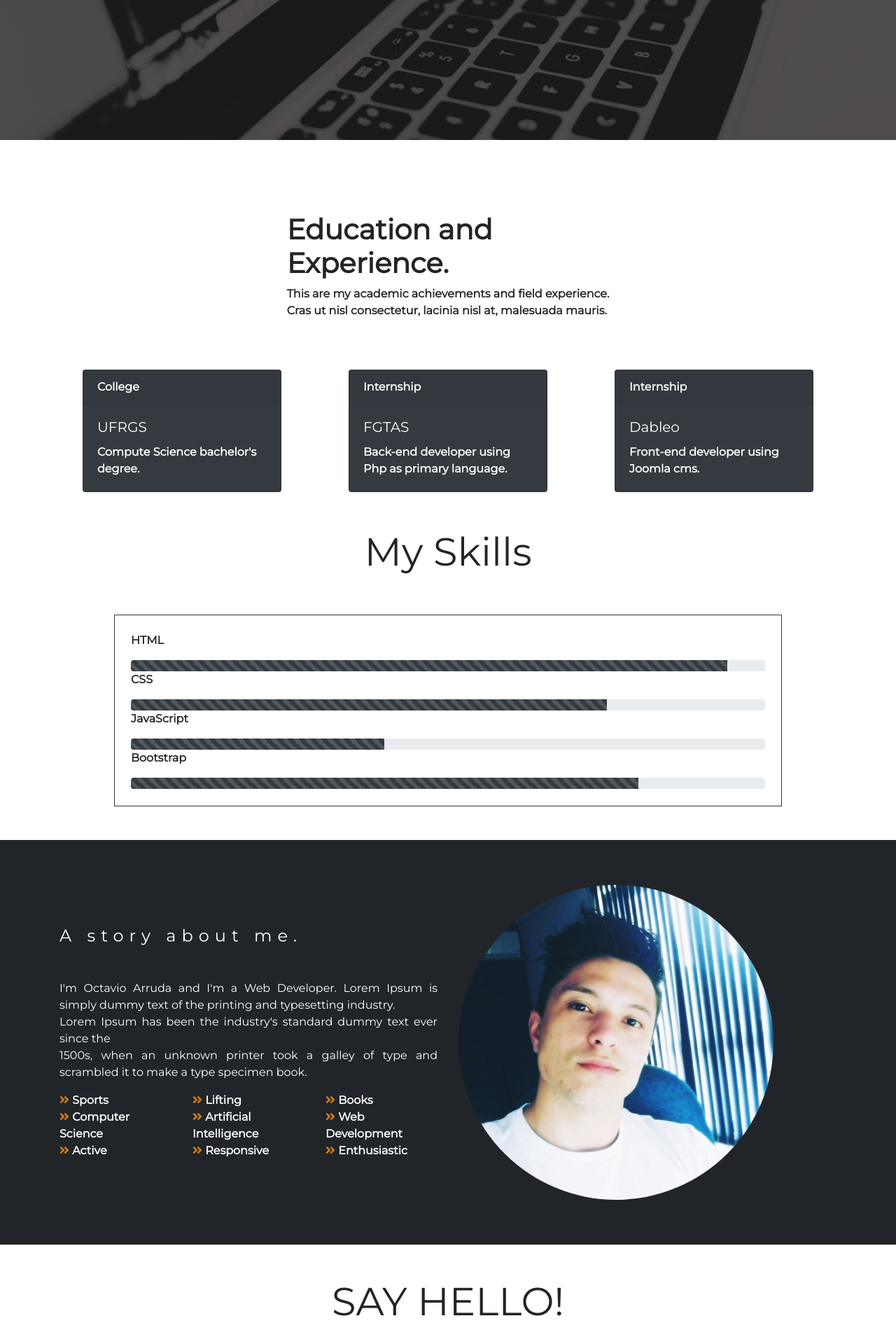
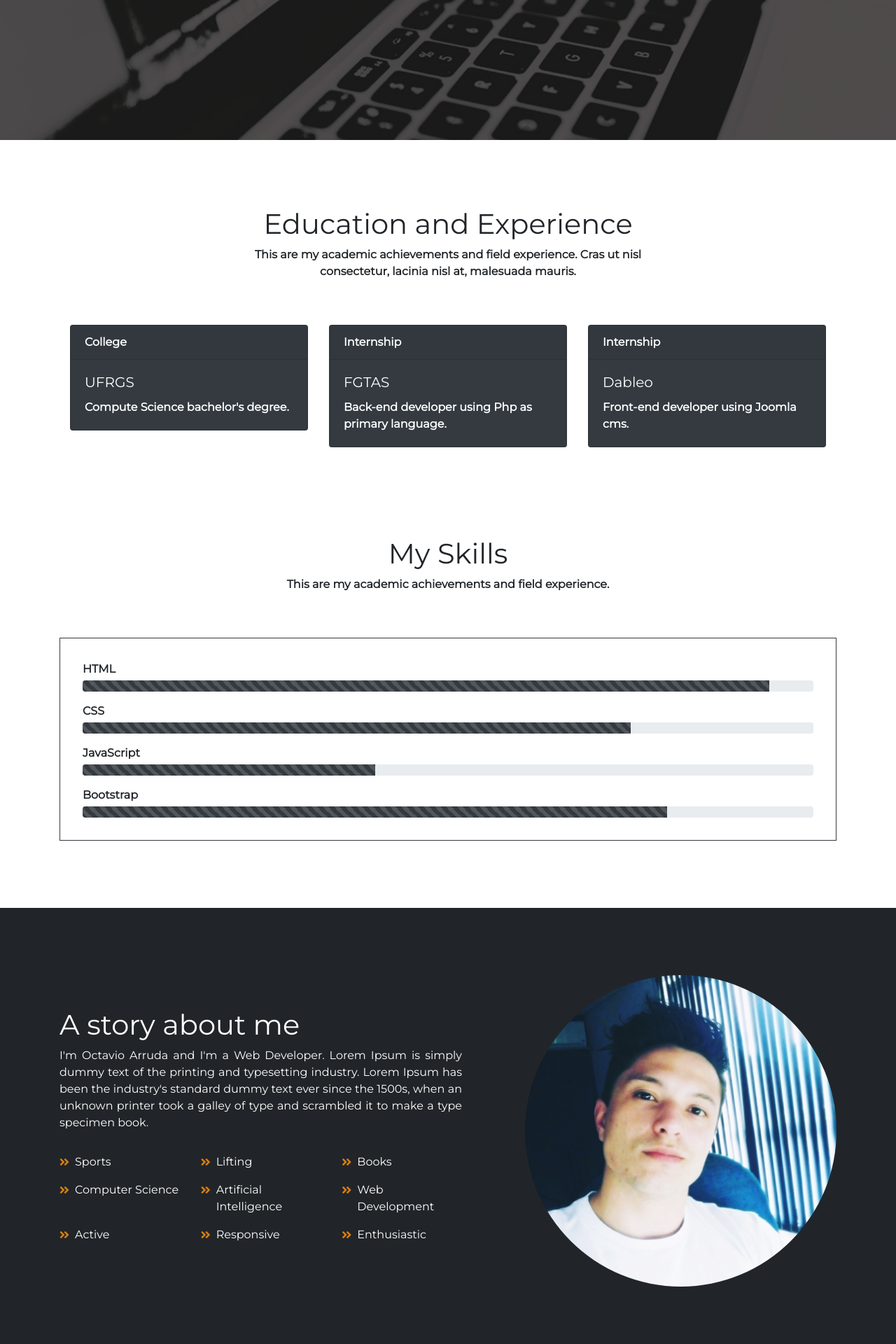
Before and after one commit to OctavioArruda/Blog, a PHP site: page / in a window 1280 px wide. Shown: the part 600-2520 px from the top of the page at 70% size. Run offline with PHP 8.4, Linux system fonts and the light colour scheme; some libraries are stand-ins or nearby versions.

Commit message:
General margin/padding fix

```diff
--- a/blog.html
+++ b/blog.html
@@ -58,10 +58,10 @@
         que ela seja englobada por um container, mas provavelmente que tenha um dentro (ou não)
     -->
     <section id="hero" class="d-flex flex-column justify-content-center">
-        <h1 class="text-white text-center mt-5 main-title display-1">
+        <h1 class="text-white text-center main-title">
             Hello, I'm <span class="highlight">Octavio</span>
         </h1>
-        <p class="text-white text-center main-text display-4">
+        <p class="text-white text-center main-text">
             A creative
             <span class="highlight">front-end developer</span> based in
             Porto Alegre.
@@ -72,19 +72,15 @@
 
     <!-- SECOND SCREEN START -->
     <section id="exps" data-aos="fade-right">
-        <div class="container pt-5">
-            <div class="d-flex flex-row align-items-center justify-content-center mt-5">
-                <div class="p-2">
-                    <h1 class="display-5 main-text">Education and<br> Experience.</h1>
-                    <p class="main-text">This are my academic achievements and field experience. <br>Cras ut nisl
-                        consectetur,
-                        lacinia nisl at,
-                        malesuada mauris.</p>
-                </div>
-            </div>
-            <div class="row">
-                <div class="col col-sm-4 col-12 p-5">
-                    <div class="card text-white bg-dark" style="max-width: 18rem;">
+        <div class="container">
+            <h1 class="title text-center">Education and Experience</h1>
+            <p class="subtitle text-center">
+                This are my academic achievements and field experience. Cras ut nisl consectetur, lacinia nisl at, malesuada mauris.
+            </p>
+
+            <div class="row experience-list">
+                <div class="col-10 col-md-4">
+                    <div class="card text-white bg-dark">
                         <div class="card-header">College</div>
                         <div class="card-body">
                             <h5 class="card-title">UFRGS</h5>
@@ -92,8 +88,8 @@
                         </div>
                     </div>
                 </div>
-                <div class="col col-sm-4 col-12 p-5">
-                    <div class="card text-white bg-dark" style="max-width: 18rem;">
+                <div class="col-10 col-md-4">
+                    <div class="card text-white bg-dark">
                         <div class="card-header">Internship</div>
                         <div class="card-body">
                             <h5 class="card-title">FGTAS</h5>
@@ -101,8 +97,8 @@
                         </div>
                     </div>
                 </div>
-                <div class="col col-sm-4 col-12 p-5">
-                    <div class="card text-white bg-dark" style="max-width: 18rem;">
+                <div class="col-10 col-md-4">
+                    <div class="card text-white bg-dark">
                         <div class="card-header">Internship</div>
                         <div class="card-body">
                             <h5 class="card-title">Dableo</h5>
@@ -111,37 +107,36 @@
                     </div>
                 </div>
             </div>
+
             <!-- SKILLS SECTION -->
-            <div class="container">
-                <div class="row mt-1">
-                    <div class="col text-center">
-                        <h1 class="display-4">My Skills</h1>
-                    </div>
-                </div>
-                <div class="container">
-                    <div class="row m-5 p-2 border border-dark">
-                        <div class="col pt-3 pb-3">
+            <h1 class="title text-center">My Skills</h1>
+            <p class="subtitle text-center">
+                This are my academic achievements and field experience.
+            </p>
+
+            <div class="skills-table border border-dark">
                 <p>HTML</p>
                 <div class="progress">
                     <div class="progress-bar progress-bar-striped progress-bar-animated bg-dark" role="progressbar"
                         aria-valuenow="75" aria-valuemin="0" aria-valuemax="100" style="width: 94%"></div>
                 </div>
+
                 <p>CSS</p>
                 <div class="progress">
                     <div class="progress-bar progress-bar-striped progress-bar-animated bg-dark" role="progressbar"
                         aria-valuenow="75" aria-valuemin="0" aria-valuemax="100" style="width: 75%"></div>
                 </div>
+
                 <p>JavaScript</p>
                 <div class="progress">
                     <div class="progress-bar progress-bar-striped progress-bar-animated bg-dark" role="progressbar"
                         aria-valuenow="40" aria-valuemin="0" aria-valuemax="100" style="width: 40%"></div>
                 </div>
+
                 <p>Bootstrap</p>
                 <div class="progress">
                     <div class="progress-bar progress-bar-striped progress-bar-animated bg-dark" role="progressbar"
                         aria-valuenow="80" aria-valuemin="0" aria-valuemax="100" style="width: 80%"></div>
-                            </div>
-                        </div>
                 </div>
             </div>
         </div>
@@ -151,52 +146,55 @@
     <!-- THIRD SCREEN START -->
     <section id="about-me">
         <div class="container">
-            <div class="row justify-content-center align-items-center">
-                <div class="col-12 col-md-6" data-aos="fade-down-right">
-                    <h1 class="about-me-title mb-5">A story about me.</h1>
+            <div class="row align-items-center">
+                <div class="col-12 col-md-7 content" data-aos="fade-down-right">
+                    <h1 class="title white">A story about me</h1>
 
-                    <p class="main-text text-justify">I'm Octavio Arruda and I'm a Web Developer. Lorem Ipsum is simply
-                        dummy text of
-                        the printing and typesetting industry.<br> Lorem Ipsum has been the industry's standard dummy
-                        text ever since the <br>1500s, when an unknown printer took a galley of type and scrambled it
-                        to make a type specimen book.</p>
-                    <!-- <div class="col-12 col-md-6 justify-content-between align-items-center"> -->
-                    <div class="row main-text">
-                        <div class="col">
+                    <p class="subtitle white text-justify">
+                        I'm Octavio Arruda and I'm a Web Developer. Lorem Ipsum is simply
+                        dummy text of the printing and typesetting industry. Lorem Ipsum has been the industry's standard dummy
+                        text ever since the 1500s, when an unknown printer took a galley of type and scrambled it
+                        to make a type specimen book.
+                    </p>
+
+                    <div class="row list">
+                        <div class="col-12 col-sm-4">
                             <i class="fas fa-angle-double-right highlight"></i> Sports
                         </div>
-                        <div class="col">
+                        <div class="col-12 col-sm-4">
                             <i class="fas fa-angle-double-right highlight"></i> Lifting
                         </div>
-                        <div class="col">
+                        <div class="col-12 col-sm-4">
                             <i class="fas fa-angle-double-right highlight"></i> Books
                         </div>
                     </div>
-                    <div class="row main-text">
-                        <div class="col">
+
+                    <div class="row list">
+                        <div class="col-12 col-sm-4">
                             <i class="fas fa-angle-double-right highlight"></i> Computer Science
                         </div>
-                        <div class="col">
+                        <div class="col-12 col-sm-4">
                             <i class="fas fa-angle-double-right highlight"></i> Artificial Intelligence
                         </div>
-                        <div class="col">
+                        <div class="col-12 col-sm-4">
                             <i class="fas fa-angle-double-right highlight"></i> Web Development
                         </div>
                     </div>
-                    <div class="row main-text">
-                        <div class="col">
+
+                    <div class="row list">
+                        <div class="col-12 col-sm-4">
                             <i class="fas fa-angle-double-right highlight"></i> Active
                         </div>
-                        <div class="col">
+                        <div class="col-12 col-sm-4">
                             <i class="fas fa-angle-double-right highlight"></i> Responsive
                         </div>
-                        <div class="col">
+                        <div class="col-12 col-sm-4">
                             <i class="fas fa-angle-double-right highlight"></i> Enthusiastic
                         </div>
                     </div>
                     <!-- </div> -->
                 </div>
-                <div class="col-12 col-md-6" data-aos="fade-up-left">
+                <div class="col-12 col-md-5 profile-pic" data-aos="fade-up-left">
                     <img src="profilepic.jpg" alt="me" class="rounded-circle img-fluid img-responsive">
                 </div>
             </div>
@@ -207,10 +205,10 @@
 
     <!-- FORTH SCREEN START  -->
     <section id="contact-me">
-        <div class="container mt-5">
-            <div>
-                <h1 class="display-4 main-text text-center">SAY HELLO!</h1>
-                <div class="row mt-5">
+        <div class="container">
+            <h1 class="title text-center">Say hello!</h1>
+
+            <div class="row contact-list">
                 <div class="col-12 col-sm-4 text-center">
                     <i class="fas fa-map-marked display-4 pb-3"></i>
                     <p class="main-text">Porto Alegre, Brazil</p>
@@ -222,7 +220,6 @@
                 <div class="col-12 col-sm-4 text-center">
                     <i class="fas fa-envelope display-4 pb-3"></i>
                     <p class="main-text">oaarruda@inf.ufrgs.br</p>
-                    </div>
                 </div>
             </div>
         </div>
--- a/css/styles.css
+++ b/css/styles.css
@@ -2,23 +2,39 @@ html {
     scroll-behavior: smooth;
 }
 
-.main-title{
+* {
     font-family: 'Montserrat', sans-serif;
-    font-weight: 800;
-    /* text-shadow: 0px 4px 3px rgba(0, 0, 0 ,0.1),
-                0px 8px 13px rgba(0, 0, 0 ,0.1),
-                0px 18px 23px rgba(0, 0, 0 ,0.1); */
 }
 
-.main-text{
-    font-family: 'Montserrat', sans-serif;
-    font-weight: bolder;
-    /* text-shadow: 0px 4px 3px rgba(68, 68, 68,0.1),
-                0px 8px 13px rgba(68, 68, 68,0.1),
-                0px 18px 23px rgba(68, 68, 68,0.1); */
+section {
+    overflow: hidden; /** AOS fix **/
+    padding-bottom: 6rem;
+    padding-top: 6rem;
 }
 
-.highlight{
+/* General */
+.title {
+    margin-bottom: 0.5rem;
+}
+
+.subtitle {
+    line-height: 1.5;
+    margin: 0;
+}
+
+.white {
+    color: #FFF;
+}
+
+.main-title {
+    font-weight: 800;
+}
+
+.main-text {
+    font-weight: bolder;
+}
+
+.highlight {
     color: rgba(237, 136, 14, 0.9);
     font-weight: 800;
 }
@@ -27,7 +43,6 @@ html {
 /* Aqui no caso tem duas opções, se tu deixar o sticky-top, vai passar do ATF o teu hero */
 /* O fixed tira o elemento do fluxo padrão e deixa ele vinculado ao html */
 #main-nav {
-    font-family: 'Montserrat', sans-serif;
     left: 0;
     position: fixed;
     top: 0;
@@ -37,67 +52,130 @@ html {
     letter-spacing: 0.1rem;
 }
 
+/* Experience */
 #exps {
-    font-family: 'Montserrat', sans-serif;
     font-weight: 800;
 }
+    #exps .subtitle {
+        max-width: 600px;
+        margin: 0 auto;
+    }
+
+    #exps .experience-list {
+        margin: 4rem 0 8rem;
+    }
+
+    #exps .skills-table {
+        margin-top: 4rem;
+        padding: 2rem;
+    }
+        #exps .skills-table > p {
+            margin-bottom: 0.25rem;
+        }
+
+        #exps .skills-table > .progress {
+            margin-bottom: 1rem;
+        }
+            #exps .skills-table > .progress:last-child {
+                margin-bottom: 0;
+            }
+
 /* Hero */
 #hero {
-    background: url("../bg_main_darkfiltered.png") no-repeat;
+    background: url('../bg_main_darkfiltered.png') no-repeat;
     background-size: cover;
     min-height: 100vh;
+    padding-left: 2rem;
+    padding-right: 2rem;
+}
+    #hero .main-title {
+        font-size: 4rem;
+    }
+    #hero .main-text {
+        font-size: 2rem;
     }
 
+/* About me */
 #about-me {
     background-color: #212529;
     color: white;
-    padding-top: 4rem;
-    padding-bottom: 4rem;
 }
 
-.about-me-title{
-    font-family: 'Montserrat', sans-serif;
-    font-weight: 100;
-    letter-spacing: 0.5rem;
+#about-me .subtitle {
+    margin-bottom: 2rem;
 }
 
-#contact-me {
-    background-size: cover;
-    min-height: 80vh;
+#about-me .list {
+    line-height: 1.5;
+    margin-bottom: 1rem;
+}
+    #about-me .list > .col-12 {
+        display: flex;
+    }
+        #about-me .list > .col-12 > i {
+            margin: 0.25rem 0.5rem 0 0;
         }
 
+#about-me .profile-pic {
+    display: flex;
+    justify-content: flex-end;
+}
+    #about-me .profile-pic > img {
+        align-self: center
+    }
+
+/* Contact me */
+#contact-me .contact-list {
+    margin-top: 4rem;
+}
     #contact-me p {
-    font-family: 'Montserrat', sans-serif;
         font-weight: 600;
         letter-spacing: 0.1rem;
+        line-height: 1;
+        margin: 0;
     }
 
 /* Responsive layout: */
-
-@media (max-width: 1366px){
-    #hero {
-        padding: 0.2rem;
+@media (max-width: 768px) {
+    /* About me */
+    #about-me .profile-pic {
+        margin-top: 2rem;
+        justify-content: center;
     }
-    #hero h1 {
-        font-weight: 100;
-        font-size: 1.5rem;
-    }
-    #hero p {
-        font-weight: 100;
-        font-size: 1rem;
+        #about-me .profile-pic > img {
+            max-width: 75%;
         }
 
-    /* #about-me {
-        padding: 0.2rem;
-    } */
-
-    #about-me h1 {
-        font-weight: 100;
-        font-size: 1.5rem;
+    /* Exp */
+    #exps .experience-list {
+        align-items: center;
+        flex-direction: column;
     }
 
-    #about-me p {
-        font-weight: 100;
-        font-size: 1rem;
+    #exps .experience-list > .col-10 {
+        margin-bottom: 1rem;
+    }
+        #exps .experience-list > .col-10:last-child {
+            margin-bottom: 0;
+        }
+
+    /* Contact */
+     #contact-me .contact-list > .col-12 {
+        margin-bottom: 2rem;
+    }
+         #contact-me .contact-list > .col-12:last-child {
+            margin-bottom: 0;
         }
 }
+
+@media (max-width: 992px) {
+    html {
+        font-size: 14px;
+    }
+}
+
+@media (min-width: 769px) {
+    #about-me .content {
+        padding-right: 75px;
+    }
+}
```
Lines whose indentation alone changed are shown as unchanged.
